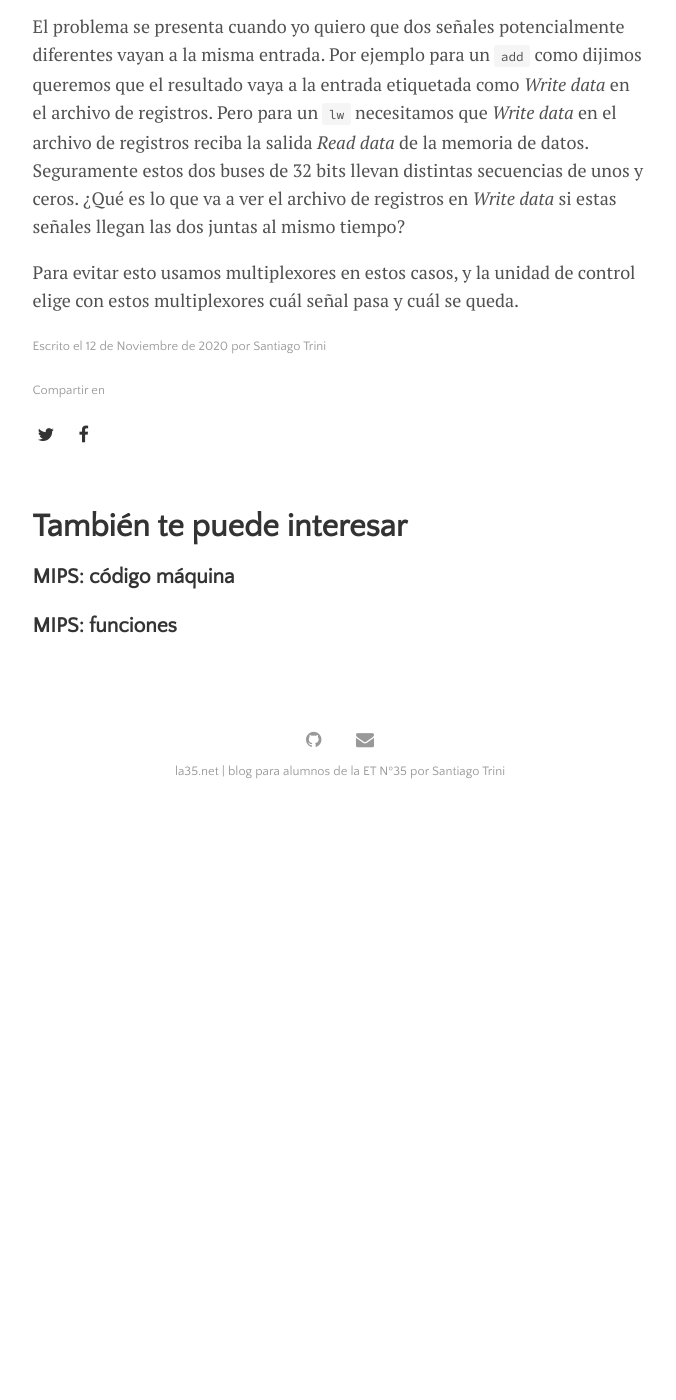
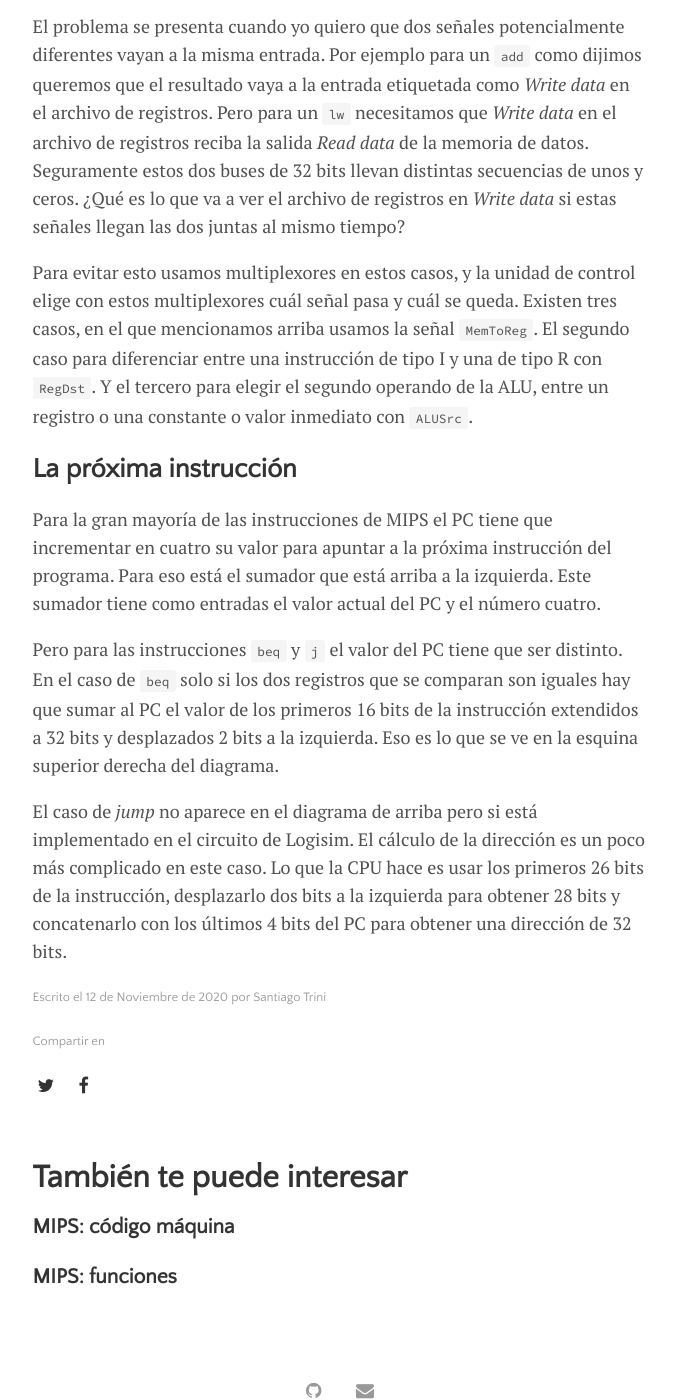
Before and after one commit to la35/la35.github.io, a Jekyll site: the page built from _posts/2020-11-12-mips-datapath.md, in a window 1280 px wide and 1400 px high, scrolled down 3366 px. Shown: the whole window, without its empty margins (300-976 px from the left). Built offline with Jekyll 4.4.1, drawn with Linux system fonts in a browser that asks for light colours; before the commit the page ends 4183 px from its top, so only the background shows below that.

Commit message:
update post

```diff
--- a/_posts/2020-11-12-mips-datapath.md
+++ b/_posts/2020-11-12-mips-datapath.md
@@ -56,4 +56,12 @@ En el diagrama de arriba se aprecian varios multiplexores. Estos están ahí por
 
 El problema se presenta cuando yo quiero que dos señales potencialmente diferentes vayan a la misma entrada. Por ejemplo para un `add` como dijimos queremos que el resultado vaya a la entrada etiquetada como _Write data_ en el archivo de registros. Pero para un `lw` necesitamos que _Write data_ en el archivo de registros reciba la salida _Read data_ de la memoria de datos. Seguramente estos dos buses de 32 bits llevan distintas secuencias de unos y ceros. ¿Qué es lo que va a ver el archivo de registros en _Write data_ si estas señales llegan las dos juntas al mismo tiempo?
 
-Para evitar esto usamos multiplexores en estos casos, y la unidad de control elige con estos multiplexores cuál señal pasa y cuál se queda.
+Para evitar esto usamos multiplexores en estos casos, y la unidad de control elige con estos multiplexores cuál señal pasa y cuál se queda. Existen tres casos, en el que mencionamos arriba usamos la señal `MemToReg`. El segundo caso para diferenciar entre una instrucción de tipo I y una de tipo R con `RegDst`. Y el tercero para elegir el segundo operando de la ALU, entre un registro o una constante o valor inmediato con `ALUSrc`.
+
+## La próxima instrucción
+
+Para la gran mayoría de las instrucciones de MIPS el PC tiene que incrementar en cuatro su valor para apuntar a la próxima instrucción del programa. Para eso está el sumador que está arriba a la izquierda. Este sumador tiene como entradas el valor actual del PC y el número cuatro.
+
+Pero para las instrucciones `beq` y `j` el valor del PC tiene que ser distinto. En el caso de `beq` solo si los dos registros que se comparan son iguales hay que sumar al PC el valor de los primeros 16 bits de la instrucción extendidos a 32 bits y desplazados 2 bits a la izquierda. Eso es lo que se ve en la esquina superior derecha del diagrama.
+
+El caso de _jump_ no aparece en el diagrama de arriba pero si está implementado en el circuito de Logisim. El cálculo de la dirección es un poco más complicado en este caso. Lo que la CPU hace es usar los primeros 26 bits de la instrucción, desplazarlo dos bits a la izquierda para obtener 28 bits y concatenarlo con los últimos 4 bits del PC para obtener una dirección de 32 bits.
```
